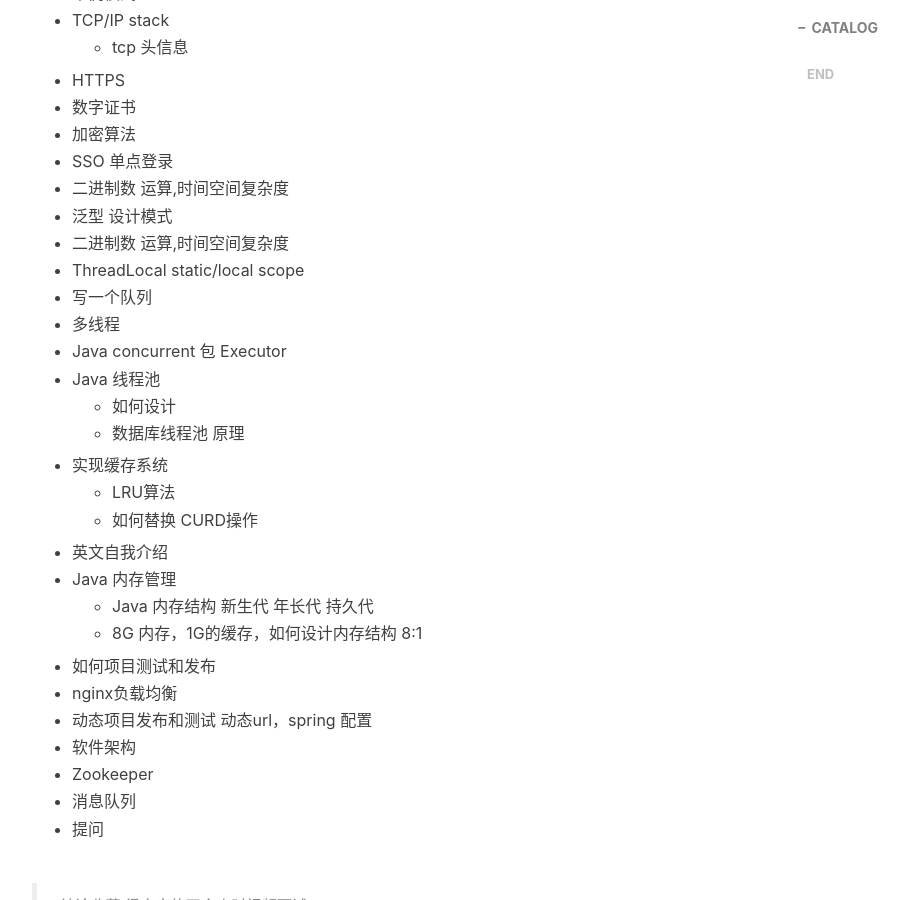
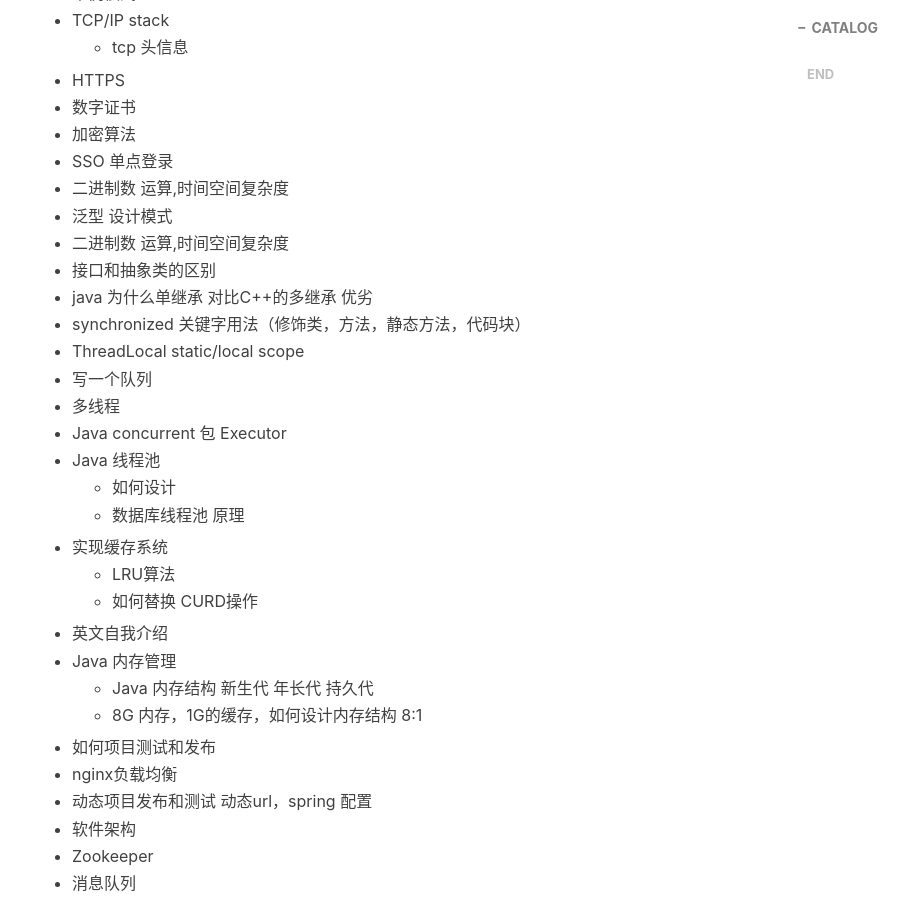
Before and after one commit to freerambo/freerambo.github.io, a Jekyll site: the page built from _posts/2017-10-30-Ebay-Interview-on-call.markdown, in a window 1280 px wide and 900 px high, scrolled down 776 px. Shown: the whole window, without its empty margins (233-1142 px from the left). Built offline with Jekyll 4.4.1, drawn with Linux system fonts in a browser that asks for light colours; nearby versions of some CDN libraries; comment, search, counter and statistics services are not loaded.

Commit message:
update ebay interview question

```diff
--- a/_posts/2017-10-30-Ebay-Interview-on-call.markdown
+++ b/_posts/2017-10-30-Ebay-Interview-on-call.markdown
@@ -28,6 +28,9 @@
 * 二进制数 运算,时间空间复杂度
 * 泛型 设计模式
 * 二进制数 运算,时间空间复杂度
+* 接口和抽象类的区别
+* java 为什么单继承 对比C++的多继承 优劣
+* synchronized 关键字用法（修饰类，方法，静态方法，代码块）
 * ThreadLocal static/local scope
 * 写一个队列
 * 多线程
```
